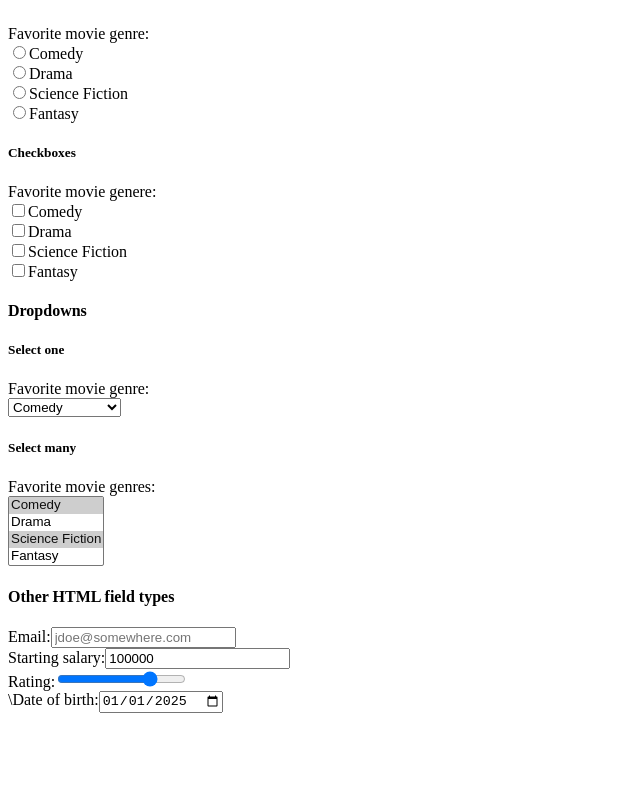
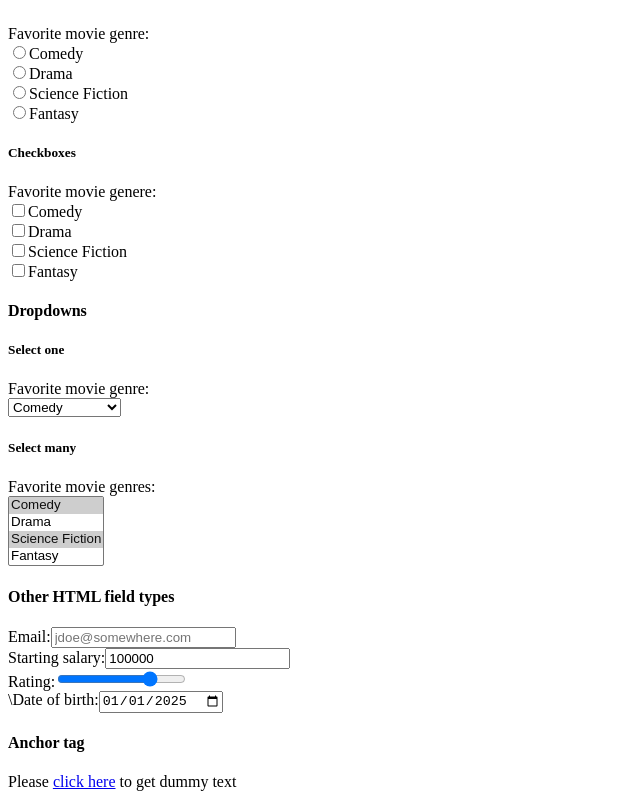
Before and after one commit to sychan91/kambaz-react-web-app-cs5610-sp25, a React (Vite) app: page / in a window 1280 px wide. Shown: the part 2718-3517 px from the top of the page, without its empty margins (0-640 px from the left). Before the commit the page ends 3439 px from the top, so only its background shows below. Built offline with nearby package versions, Linux system fonts and the light colour scheme.

Commit message:
1.2.8 anchor tag completed

```diff
--- a/src/Labs/Lab1/index.tsx
+++ b/src/Labs/Lab1/index.tsx
@@ -283,6 +283,10 @@ export default function Lab1() {
                         value="2025-01-01"
                         id="wd-text-fields-dob" /> <br />
             </div>
+            <div id="wd-anchor-tags">
+                <h4>Anchor tag</h4>
+                Please <a href="https://lipsum.com" id="wd-lipsum">click here</a> to get dummy text<br/>
+            </div>
         </div>
     );
 }
```
